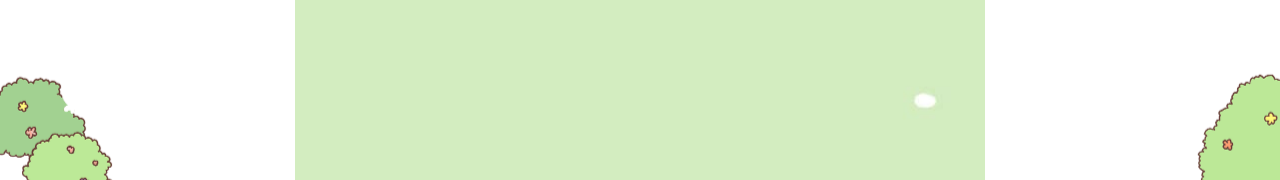
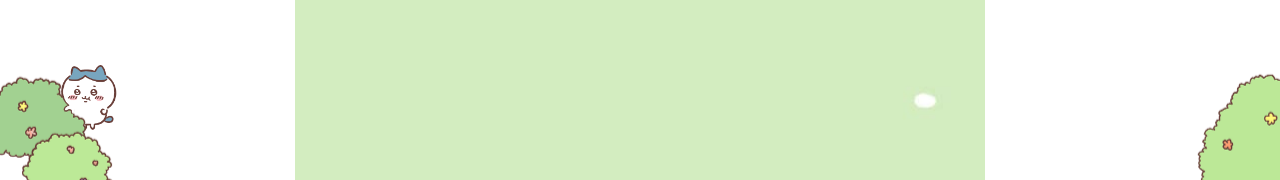
Before and after one commit to NotPerr/Chiikawa-Clone, a plain HTML site: page index.html in a window 1280 px wide. Shown: the part 3808-3988 px from the top of the page. Drawn offline with nearby package versions, Linux system fonts and the light colour scheme.

Commit message:
add bg_chara_hachi2 animation

```diff
--- a/index.html
+++ b/index.html
@@ -74,6 +74,7 @@
             <div class="bg_sp_chara_hachi"></div>
             <div class="bg_chara_usagi"></div>
             <div class="bg_chara_momo"></div>
+            <div class="bg_chara_hachi2"></div>
 
             <section class="youtube-content">
                 <h2>
--- a/style.css
+++ b/style.css
@@ -401,6 +401,23 @@ main {
     animation: animation-glider-momonga 2s ease 1s infinite normal none;
     background-size: cover;
 }
+
+.bg_chara_hachi2 {
+    width: 56px;
+    height: 65px;
+    z-index: 900;
+    position: absolute;
+    top: 3130px;
+    left: 61px;
+    background: url(./images/bg_chara_09_sabun.png) no-repeat top left 0/168px 336px;
+    animation: sp-animation-parapara-hachi 1.0s steps(2) infinite;
+}
+@keyframes sp-animation-parapara-hachi {
+    100% {
+        background-position: -116.5px 0;
+    }
+}
+
 @keyframes animation-glider-momonga {
     0% {
         transform: rotate(10deg);
```
Also changed, not shown: images/bg_chara_09_sabun.png (added).
